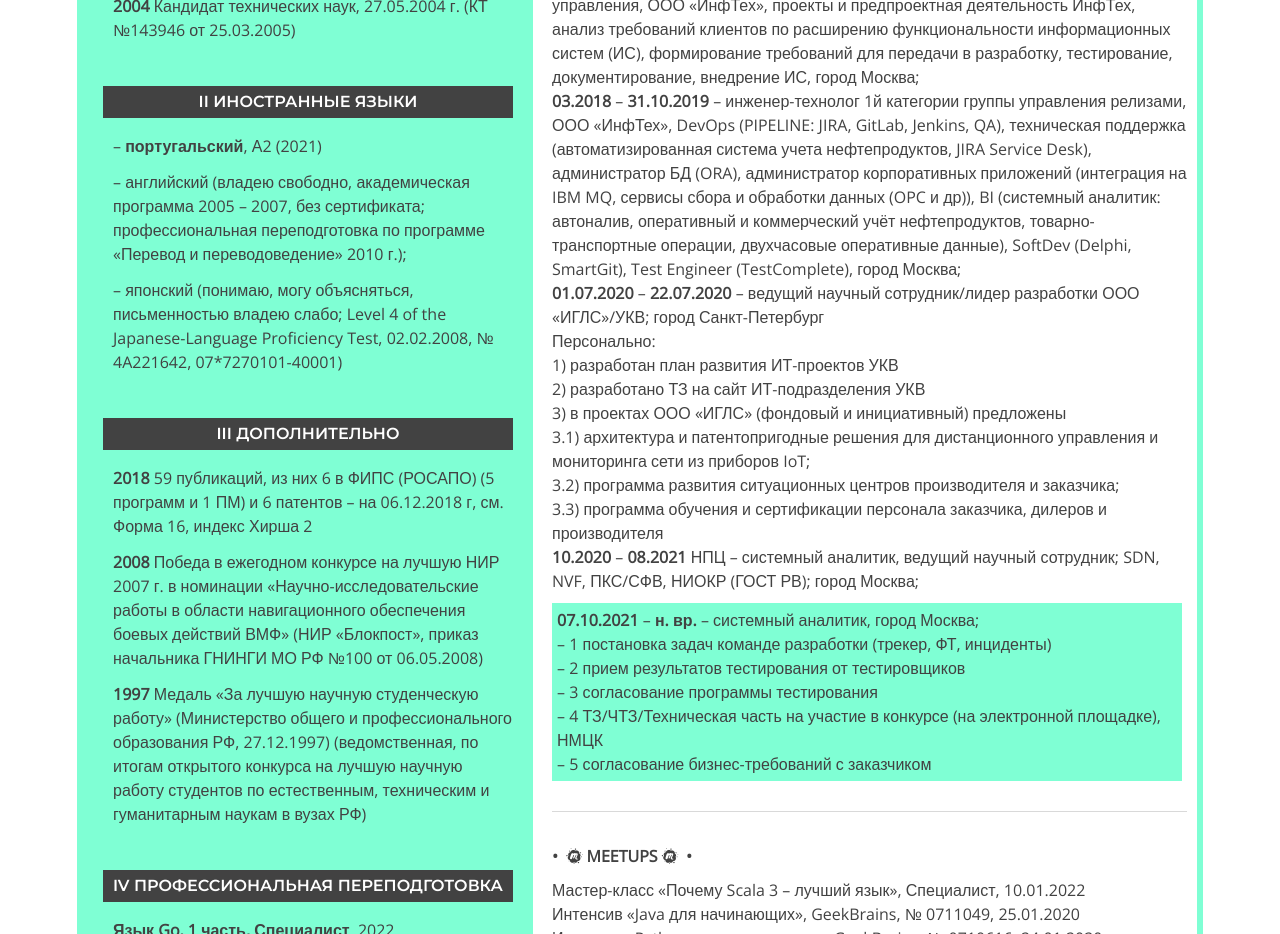
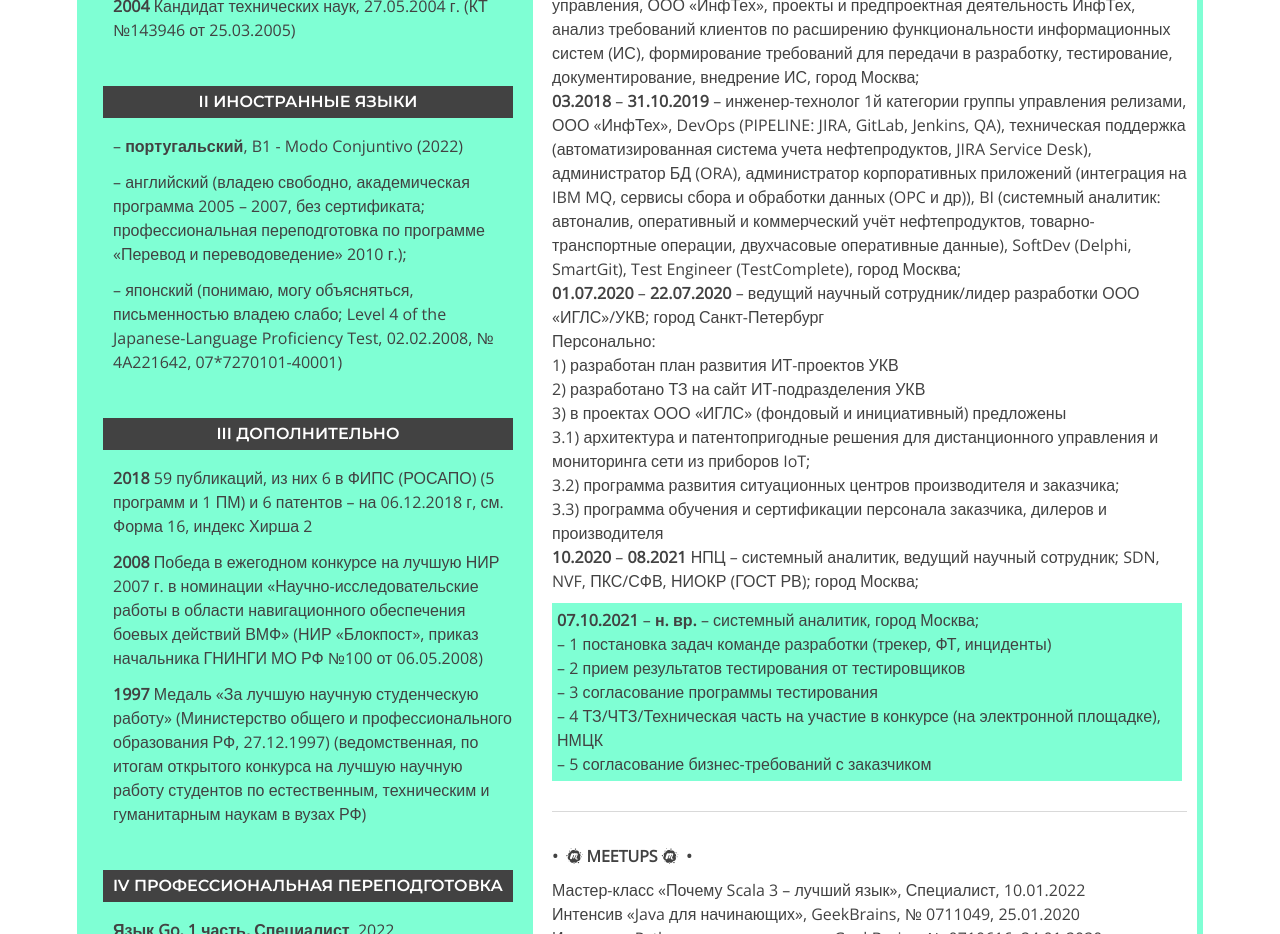
Before and after one commit to killeralex/cvrus, a plain HTML site: page index.html in a window 1280 px wide. Shown: the part 1980-2914 px from the top of the page. Drawn offline with nearby package versions, Linux system fonts and the light colour scheme.

Commit message:
Update index.html

```diff
--- a/index.html
+++ b/index.html
@@ -161,7 +161,7 @@
                     </div>
                     <div class="side-panel-section-content">
                         <ul>
-                            <li>– <b>португальский</b>, А2 (2021)</li>
+                            <li>– <b>португальский</b>, B1 -  Modo Conjuntivo (2022)</li>
                             <li>– английский (владею свободно, академическая программа 2005 – 2007, без сертификата;
                                 профессиональная переподготовка по программе «Перевод и переводоведение» 2010 г.);
                             </li>
```
